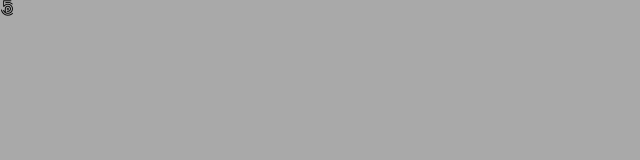
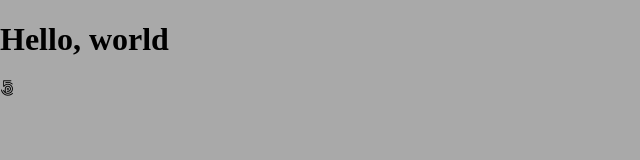
Before and after one commit to G1skard/template-test, a plain HTML site: page index.html in a window 1280 px wide. Shown: the whole page, without its empty margins (0-640 px from the left). Drawn offline with Linux system fonts and the light colour scheme.

Commit message:
Hello world

```diff
--- a/index.html
+++ b/index.html
@@ -6,7 +6,7 @@
     <meta name="viewport" content="width=device-width, initial-scale=1.0">
     <!--Título de página-->
     <title>Plantilla</title>
-    <!--Favicon-->
+    <!--Favicon: enlace de web de Jacinto-->
     <link rel="icon" type="image/png" href="https://www.google.com/s2/favicons?domain=jacinto.design">
     <!--Fuente-->
     <link rel="stylesheet" href="https://cdnjs.cloudflare.com/ajax/libs/font-awesome/5.15.2/css/all.min.css">
@@ -14,6 +14,7 @@
     <link rel="stylesheet" href="style.css">
 </head>
 <body>
+    <h1>Hello, world</h1>
     <!--Icon-->
     <i class="fab fa-500px"></i>
     <!-- Script -->
```
